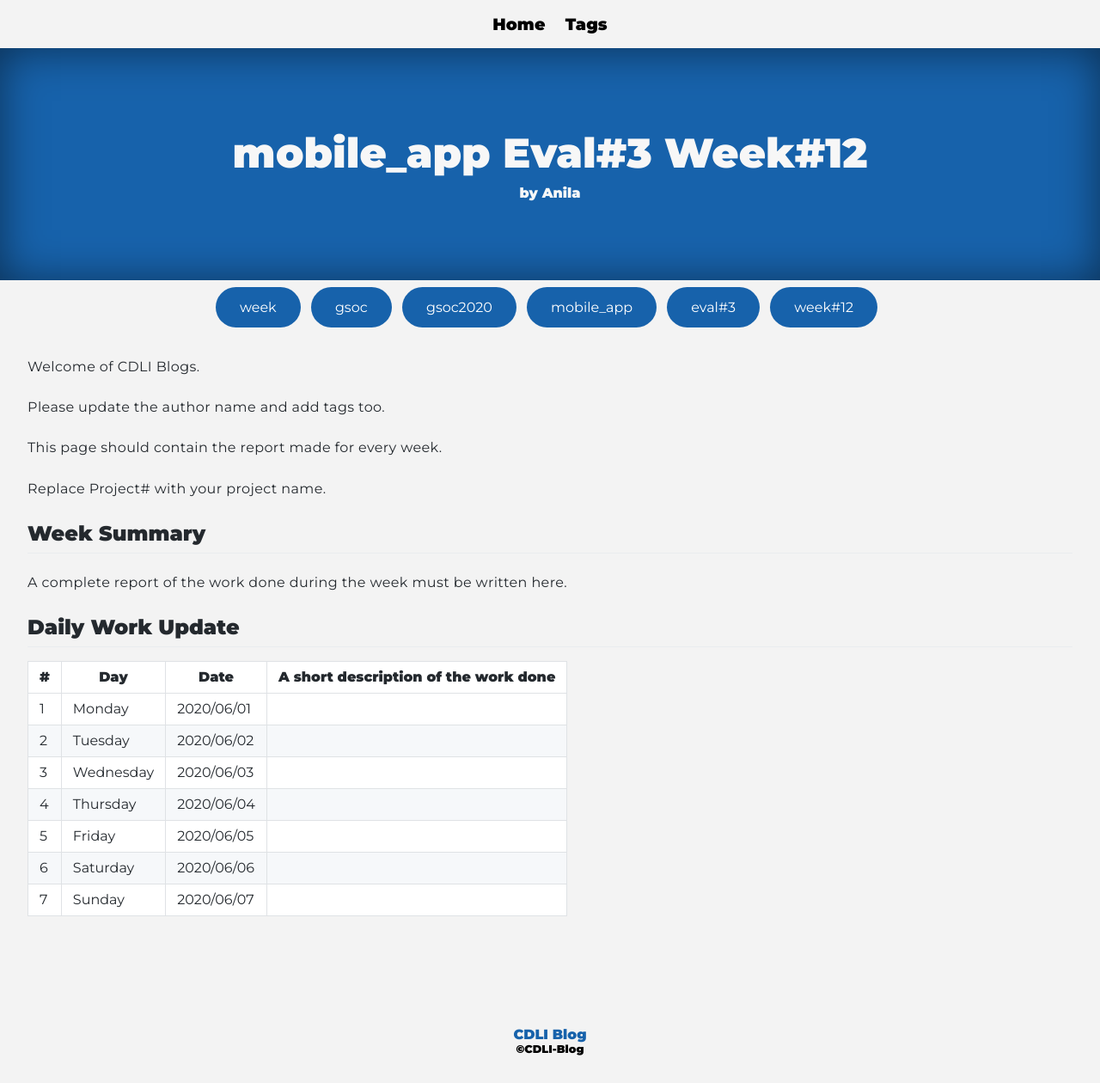
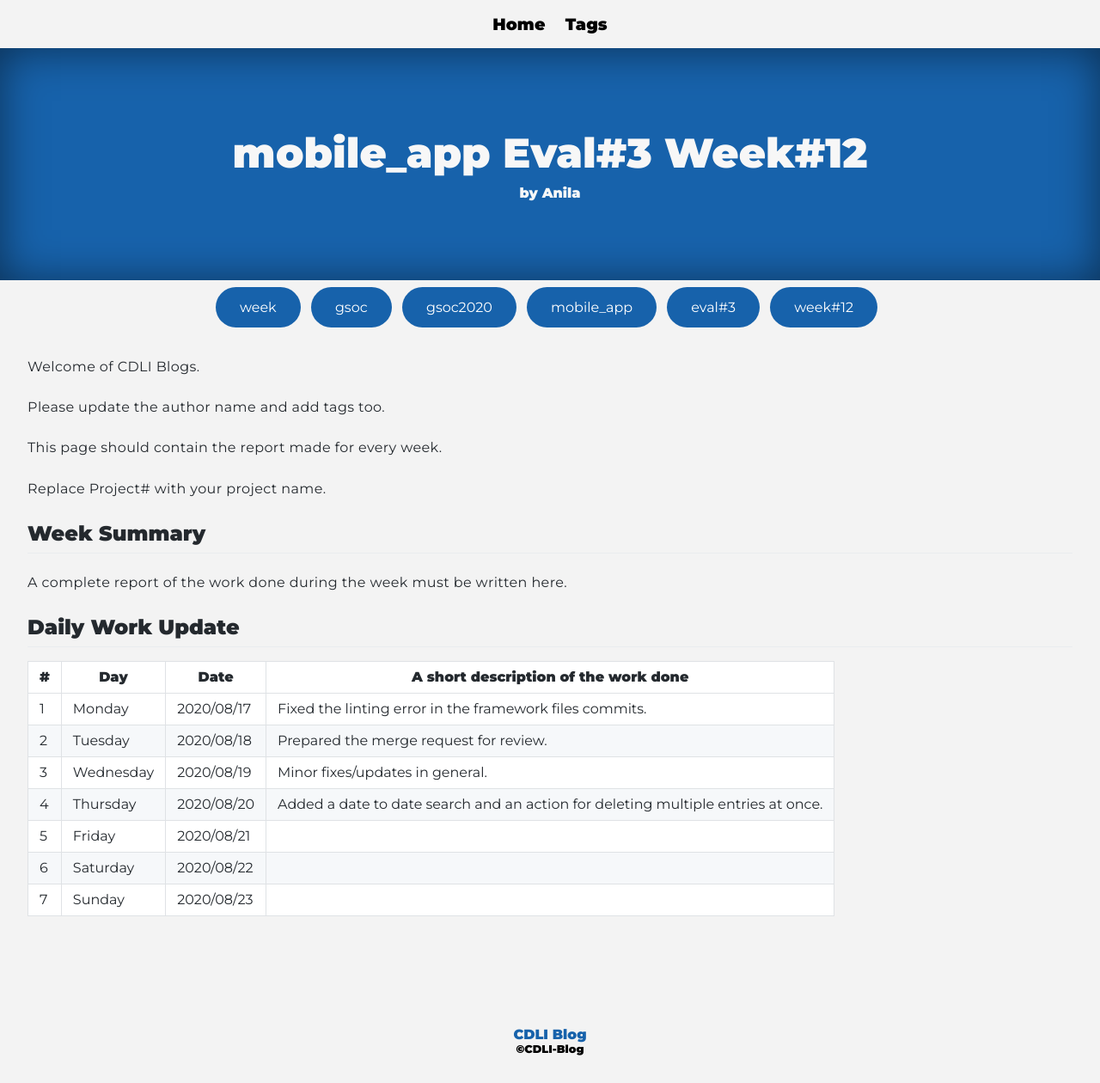
Before and after one commit to cdli-gh/blog, a Jekyll site: the page built from _blog/gsoc20/mobile_app/posts/14_week12.md, in a window 1280 px wide. Shown: the whole page at 86% size. Built offline with Jekyll 4.4.1, drawn with Linux system fonts in a browser that asks for light colours; Markdown is read by kramdown in place of the engine named in the settings.

Commit message:
Update 14_week12.md

```diff
--- a/_blog/gsoc20/mobile_app/posts/14_week12.md
+++ b/_blog/gsoc20/mobile_app/posts/14_week12.md
@@ -21,10 +21,10 @@ A complete report of the work done during the week must be written here.
 
 |\#|Day|Date|A short description of the work done|
 |---	|---	|---	|---	|
-|1   	| Monday 	|   2020/06/01	|   	|
-|2   	| Tuesday  	|   2020/06/02	|   	|
-|3   	| Wednesday  	|  2020/06/03 	|   	|
-|4   	| Thursday  	|   2020/06/04	|   	|
-|5   	| Friday  	|   2020/06/05	|   	|
-|6   	| Saturday  	|   2020/06/06	|   	|
-|7   	| Sunday  	|   2020/06/07	|   	|
+|1   	| Monday 	|   2020/08/17	|Fixed the linting error in the framework files commits.   	|
+|2   	| Tuesday  	|   2020/08/18	|Prepared the merge request for review.   	|
+|3   	| Wednesday  	|  2020/08/19 	|Minor fixes/updates in general.   	|
+|4   	| Thursday  	|   2020/08/20	|Added a date to date search and an action for deleting multiple entries at once.   	|
+|5   	| Friday  	|   2020/08/21	|   	|
+|6   	| Saturday  	|   2020/08/22	|   	|
+|7   	| Sunday  	|   2020/08/23	|   	|
```
